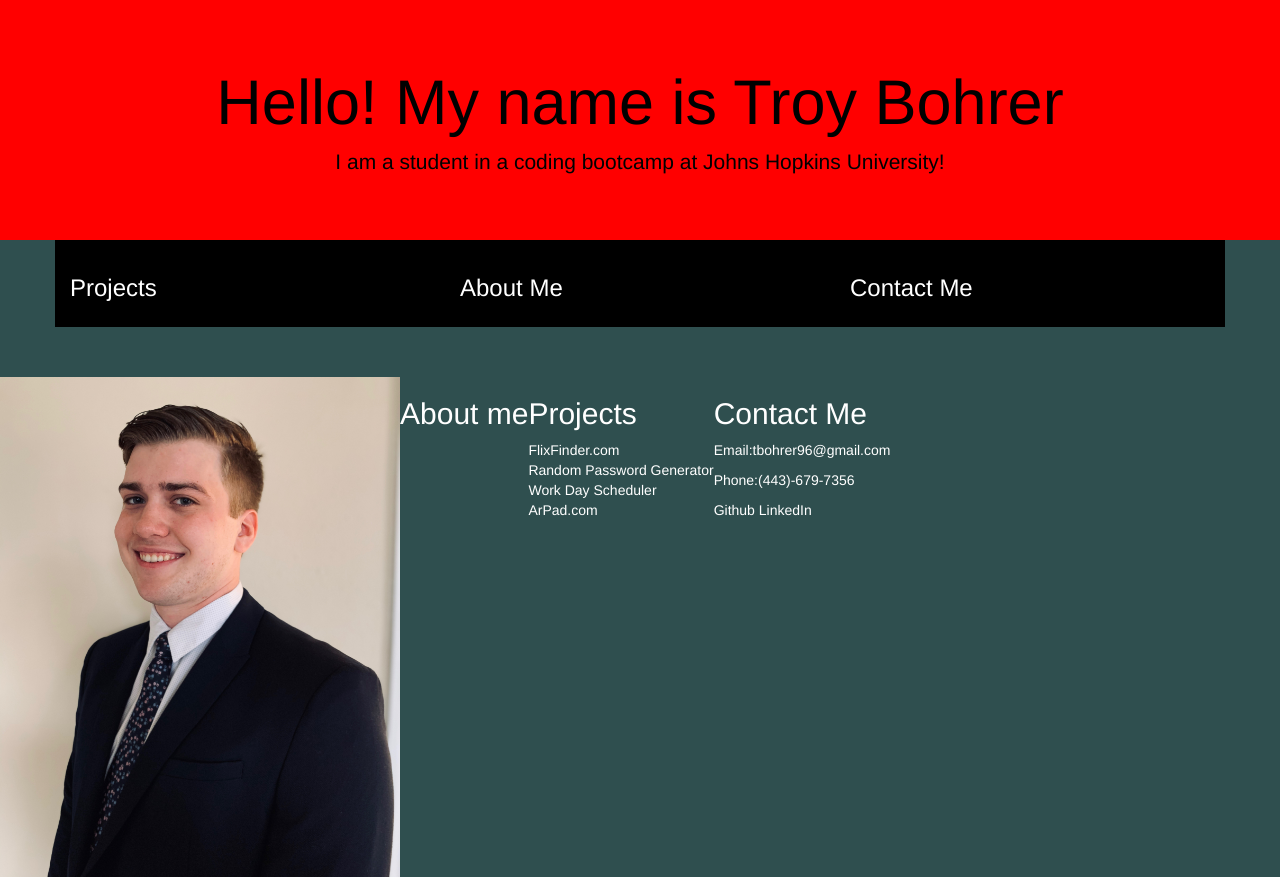
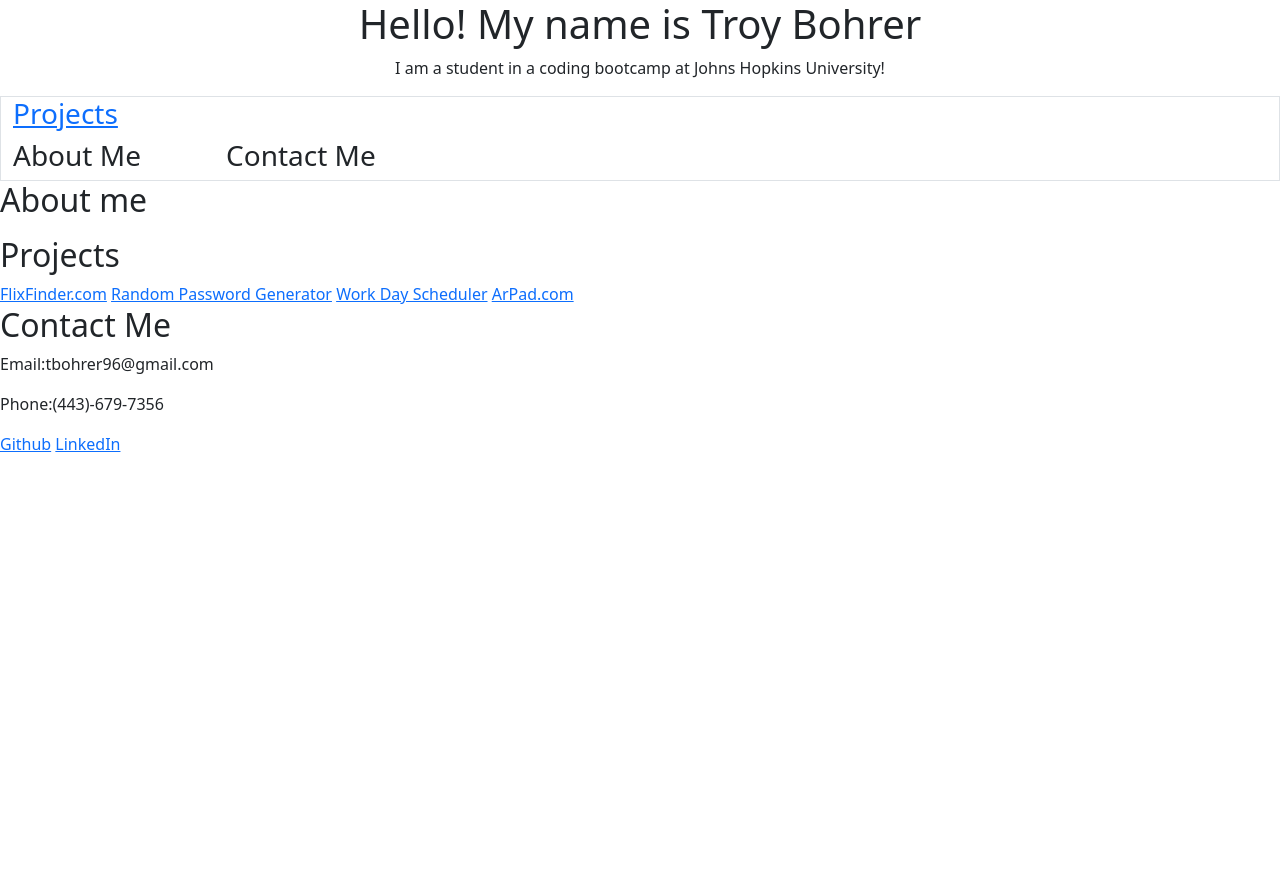
Before and after one commit to TroyBohrer8/Professional-Portfolio, a website: page index.html in a window 1280 px wide. After the commit the page ends 800 px from the top, so only its background shows below. Drawn offline with nearby package versions, Linux system fonts and the light colour scheme.

Commit message:
starting over

```diff
--- a/assets/style.css
+++ b/assets/style.css
@@ -4,11 +4,11 @@
     float: left;
 }
 
-.jumbotron {
+/* .jumbotron {
     color: #000;
     background: #ff0000;
     margin: auto;
-}
+} */
 
 #about-me {
     flex-wrap: wrap;
--- a/index.html
+++ b/index.html
@@ -1,11 +1,16 @@
 <!DOCTYPE html>
 <html lang="en">
   <head>
-    <meta charset="UTF-8">
-    <meta http-equiv="X-UA-Compatible" content="IE=edge">
-    <meta name="viewport" content="width=device-width, initial-scale=1.0">
-    <link rel="stylesheet" href="https://maxcdn.bootstrapcdn.com/bootstrap/3.4.1/css/bootstrap.min.css">
-    <link rel="stylesheet" href="./assets/style.css">
+    <meta charset="UTF-8" />
+    <meta http-equiv="X-UA-Compatible" content="IE=edge" />
+    <meta name="viewport" content="width=device-width, initial-scale=1.0" />
+    <link
+      href="https://cdn.jsdelivr.net/npm/bootstrap@5.1.3/dist/css/bootstrap.min.css"
+      rel="stylesheet"
+      integrity="sha384-1BmE4kWBq78iYhFldvKuhfTAU6auU8tT94WrHftjDbrCEXSU1oBoqyl2QvZ6jIW3"
+      crossorigin="anonymous"
+    />
+
     <title>Troy's Portfolio</title>
   </head>
   <body>
@@ -15,21 +20,21 @@
       <p>I am a student in a coding bootcamp at Johns Hopkins University!</p>
     </div>
     <!--Navbar-->
-      <div class="container">
+    <div class="container-fluid border">
       <div class="row">
-          <div class="col-sm-4">
+        <div class="col-">
           <h3><a href="#projects">Projects</a></h3>
         </div>
-          <div class="col-sm-4">
-            <h3>About Me</h3>
+        <div class="col-2">
+          <h3 href="#about-me">About Me</h3>
         </div>
-          <div class="col-sm-4">
+        <div class="col-2">
           <h3>Contact Me</h3>
         </div>
       </div>
     </div>
     <!--Image-->
-        <img src="./images/troybohrer.jpeg" id="troy" alt="Troy Bohrer">
+    <!-- <img src="./images/troybohrer.jpeg" id="troy" alt="Troy Bohrer" /> -->
 
     <main>
       <!--About me-->
@@ -43,9 +48,15 @@
       <div class="project">
         <h2 id="projects">Projects</h2>
         <div class="links">
-              <a href="https://troybohrer8.github.io/Project-1/" id="flixfinder">FlixFinder.com</a>
-              <a href="https://troybohrer8.github.io/Random-Password-Generator/">Random Password Generator</a>
-              <a href="https://troybohrer8.github.io/Work-Day-Scheduler/">Work Day Scheduler</a>
+          <a href="https://troybohrer8.github.io/Project-1/" id="flixfinder"
+            >FlixFinder.com</a
+          >
+          <a href="https://troybohrer8.github.io/Random-Password-Generator/"
+            >Random Password Generator</a
+          >
+          <a href="https://troybohrer8.github.io/Work-Day-Scheduler/"
+            >Work Day Scheduler</a
+          >
           <a href="http://invoice-machine.herokuapp.com/">ArPad.com</a>
         </div>
       </div>
@@ -57,9 +68,16 @@
         <p>Email:tbohrer96@gmail.com</p>
         <p>Phone:(443)-679-7356</p>
         <a href="https://github.com/TroyBohrer8">Github</a>
-            <a href="https://www.linkedin.com/in/troy-bohrer-13394b20a?lipi=urn%3Ali%3Apage%3Ad_flagship3_profile_view_base_contact_details%3B7vBG9%2BYrSTyeJ9d6a2jVkQ%3D%3DLinkedIn">LinkedIn</a>
+        <a
+          href="https://www.linkedin.com/in/troy-bohrer-13394b20a?lipi=urn%3Ali%3Apage%3Ad_flagship3_profile_view_base_contact_details%3B7vBG9%2BYrSTyeJ9d6a2jVkQ%3D%3DLinkedIn"
+          >LinkedIn</a
+        >
       </div>
-
     </main>
+    <script
+      src="https://cdn.jsdelivr.net/npm/bootstrap@5.1.3/dist/js/bootstrap.bundle.min.js"
+      integrity="sha384-ka7Sk0Gln4gmtz2MlQnikT1wXgYsOg+OMhuP+IlRH9sENBO0LRn5q+8nbTov4+1p"
+      crossorigin="anonymous"
+    ></script>
   </body>
 </html>
```
Also changed, not shown: package.json (added, +19 -0 lines), 1 other file. Lines whose indentation alone changed are shown as unchanged.
